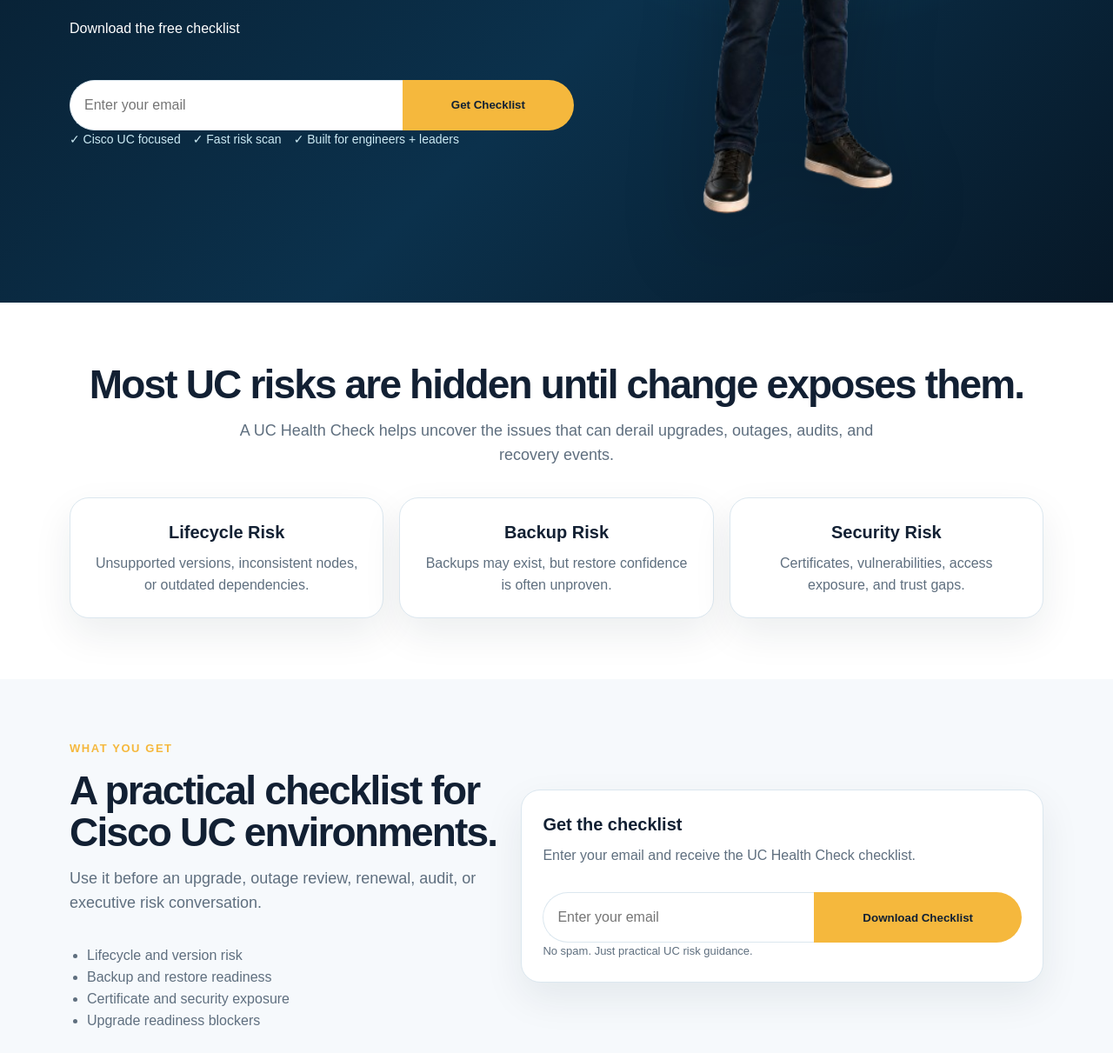
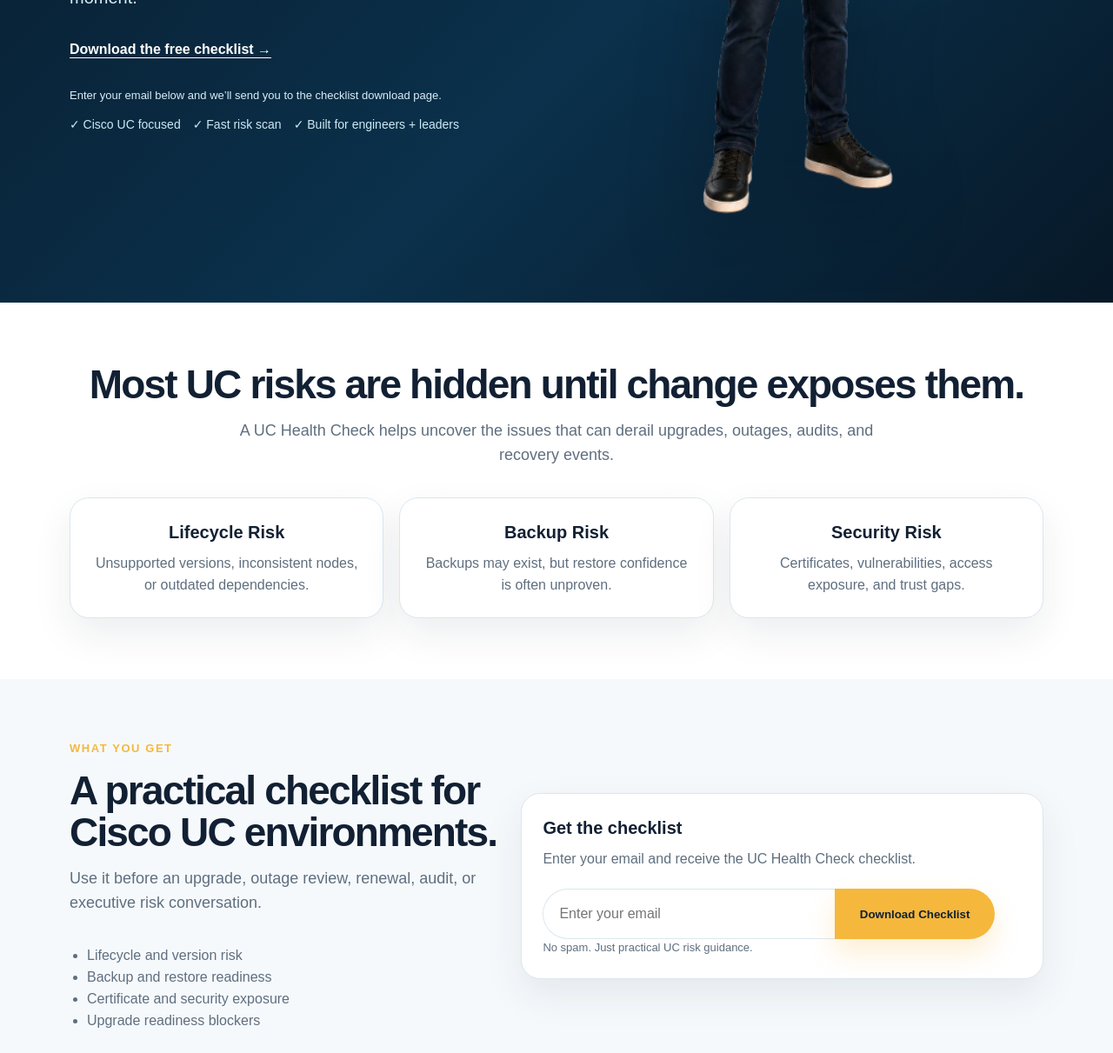
Before and after one commit to wlefrancois/ciscomaster-site, a website: page src/uchealthcheck/index.html in a window 1280 px wide. Shown: the part 614-1825 px from the top of the page at 87% size. Drawn offline with Linux system fonts and the light colour scheme; files that its build step writes are made by us from their sources.

Commit message:
fix uchealthcheck landing page form and images

```diff
--- a/css/styles.css
+++ b/css/styles.css
@@ -630,3 +630,19 @@ ul {
     border: 1px solid #dbe7ef;
   }
 }
+.hero__download {
+  display: inline-block;
+  margin: 8px 0 20px;
+  color: #ffffff;
+  font-weight: 800;
+  text-decoration: underline;
+  text-underline-offset: 4px;
+}
+
+.hero__download:hover {
+  color: var(--gold);
+}
+
+.checklist-card {
+  align-self: center;
+}
--- a/src/uchealthcheck/index.html
+++ b/src/uchealthcheck/index.html
@@ -29,6 +29,7 @@
 
 <section class="hero">
   <div class="container hero__grid">
+
     <div class="hero__content">
       <p class="eyebrow">Free UC Risk Checklist</p>
 
@@ -38,39 +39,13 @@
         Unsupported versions, weak recovery plans, certificate issues, and upgrade blockers often stay invisible until the worst possible moment.
       </p>
 
-      <div class="kit-form-wrap kit-form-wrap--hero">
-        <p class="form-kicker">Download the free checklist</p>
+      <a class="hero__download" href="#checklist">
+        Download the free checklist →
+      </a>
 
-        <form action="https://app.kit.com/forms/9401526/subscriptions"
-          class="seva-form formkit-form"
-          method="post"
-          data-sv-form="9401526"
-          data-uid="2e1146667b"
-          data-format="inline"
-          data-version="5"
-          min-width="400 500 600 700 800">
-
-          <div data-style="clean">
-            <ul class="formkit-alert formkit-alert-error" data-element="errors" data-group="alert"></ul>
-
-            <div data-element="fields" data-stacked="false" class="seva-fields formkit-fields">
-              <div class="formkit-field">
-                <input class="formkit-input"
-                  name="email_address"
-                  aria-label="Email Address"
-                  placeholder="Enter your email"
-                  required
-                  type="email">
-              </div>
-
-              <button data-element="submit" class="formkit-submit">
-                <div class="formkit-spinner"><div></div><div></div><div></div></div>
-                <span>Get Checklist</span>
-              </button>
-            </div>
-          </div>
-        </form>
-      </div>
+      <p class="form-note">
+        Enter your email below and we’ll send you to the checklist download page.
+      </p>
 
       <div class="trust">
         <span>✓ Cisco UC focused</span>
@@ -80,14 +55,19 @@
     </div>
 
     <div class="hero__visual">
-      <img src="../assets/img/ciscomaster/ciscomaster-laptop.png" alt="UC Health Check checklist preview">
+      <img
+        src="../assets/img/ciscomaster/ciscomaster-laptop.png"
+        alt="UC Health Check checklist preview"
+      />
     </div>
+
   </div>
 </section>
 
 <section id="risks" class="section section--white">
   <div class="container center">
     <h2>Most UC risks are hidden until change exposes them.</h2>
+
     <p class="lead">
       A UC Health Check helps uncover the issues that can derail upgrades, outages, audits, and recovery events.
     </p>
@@ -113,8 +93,10 @@
 
 <section id="checklist" class="section">
   <div class="container download">
+
     <div>
       <p class="eyebrow">What You Get</p>
+
       <h2>A practical checklist for Cisco UC environments.</h2>
 
       <p class="lead lead--left">
@@ -129,44 +111,35 @@
       </ul>
     </div>
 
-    <div class="card">
+    <div class="card checklist-card">
       <h3>Get the checklist</h3>
       <p>Enter your email and receive the UC Health Check checklist.</p>
 
-      <div class="kit-form-wrap">
-        <form action="https://app.kit.com/forms/9401526/subscriptions"
-          class="seva-form formkit-form"
-          method="post"
-          data-sv-form="9401526"
-          data-uid="2e1146667b"
-          data-format="inline"
-          data-version="5"
-          min-width="400 500 600 700 800">
+      <form
+        action="https://app.kit.com/forms/9401526/subscriptions"
+        method="post"
+        class="hero-lead-form"
+        target="kitHiddenFrame"
+        onsubmit="setTimeout(function(){ window.location.href='/thank-you/'; }, 900);"
+      >
+        <input
+          type="email"
+          name="email_address"
+          placeholder="Enter your email"
+          required
+          class="form-input"
+        />
 
-          <div data-style="clean">
-            <ul class="formkit-alert formkit-alert-error" data-element="errors" data-group="alert"></ul>
+        <button type="submit" class="btn btn--primary">
+          Download Checklist
+        </button>
+      </form>
 
-            <div data-element="fields" data-stacked="true" class="seva-fields formkit-fields">
-              <div class="formkit-field">
-                <input class="formkit-input"
-                  name="email_address"
-                  aria-label="Email Address"
-                  placeholder="Enter your email"
-                  required
-                  type="email">
-              </div>
-
-              <button data-element="submit" class="formkit-submit">
-                <div class="formkit-spinner"><div></div><div></div><div></div></div>
-                <span>Download Checklist</span>
-              </button>
-            </div>
-          </div>
-        </form>
-      </div>
+      <iframe name="kitHiddenFrame" style="display:none;"></iframe>
 
       <p class="privacy-note">No spam. Just practical UC risk guidance.</p>
     </div>
+
   </div>
 </section>
 
@@ -182,6 +155,7 @@
 <section id="assessment" class="section">
   <div class="container center">
     <p class="eyebrow">Want us to run it for you?</p>
+
     <h2>Request a CiscoMaster UC Health Check.</h2>
 
     <p class="lead">
@@ -221,6 +195,7 @@
     </div>
 
     <br>
+
     <a class="btn btn--primary" href="mailto:assessments@ciscomaster.com">
       Request Assessment
     </a>
@@ -231,6 +206,7 @@
   <div class="container center">
     <h2>Don’t wait for an outage to discover your UC risks.</h2>
     <p>Get the checklist or request a full CiscoMaster UC Health Check.</p>
+
     <a class="btn btn--primary" href="mailto:assessments@ciscomaster.com">
       assessments@ciscomaster.com
     </a>
@@ -246,7 +222,5 @@
   </div>
 </footer>
 
-<script src="https://f.convertkit.com/ckjs/ck.5.js"></script>
-
 </body>
 </html>
```
Also changed, not shown: dist/css/styles.css, dist/uchealthcheck/index.html.
